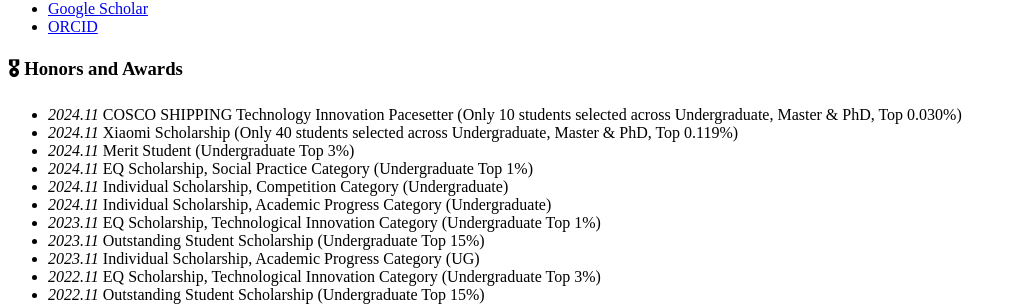
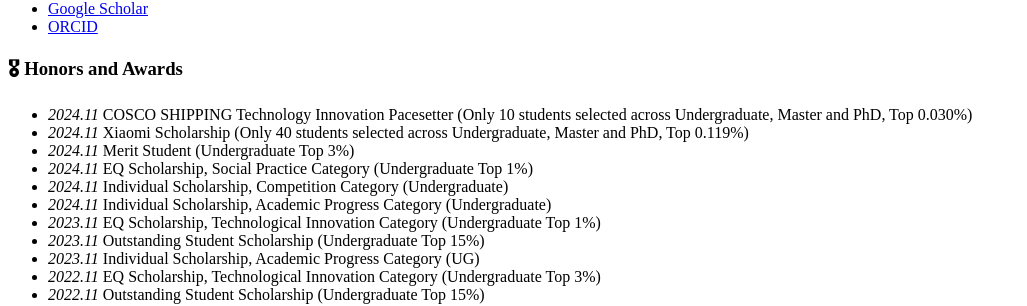
Before and after one commit to ReyJerry/ReyJerry.github.io, a Jekyll site: the page built from _pages/includes/honers.md, in a window 1280 px wide. Shown: the part 401-707 px from the top of the page, without its empty margins (0-1027 px from the left). Built offline with Jekyll 4.4.1, drawn with Linux system fonts in a browser that asks for light colours; our own code applies the rules of GitHub Pages for plain Markdown files.

Commit message:
honers.md

```diff
--- a/_pages/includes/honers.md
+++ b/_pages/includes/honers.md
@@ -1,6 +1,6 @@
 # 🎖 Honors and Awards
-- *2024.11* COSCO SHIPPING Technology Innovation Pacesetter (Only 10 students selected across Undergraduate, Master & PhD, Top 0.030%)
-- *2024.11* Xiaomi Scholarship (Only 40 students selected across Undergraduate, Master & PhD, Top 0.119%)
+- *2024.11* COSCO SHIPPING Technology Innovation Pacesetter (Only 10 students selected across Undergraduate, Master and PhD, Top 0.030%)
+- *2024.11* Xiaomi Scholarship (Only 40 students selected across Undergraduate, Master and PhD, Top 0.119%)
 - *2024.11* Merit Student (Undergraduate Top 3%)
 - *2024.11* EQ Scholarship, Social Practice Category (Undergraduate Top 1%)
 - *2024.11* Individual Scholarship, Competition Category (Undergraduate)
```
